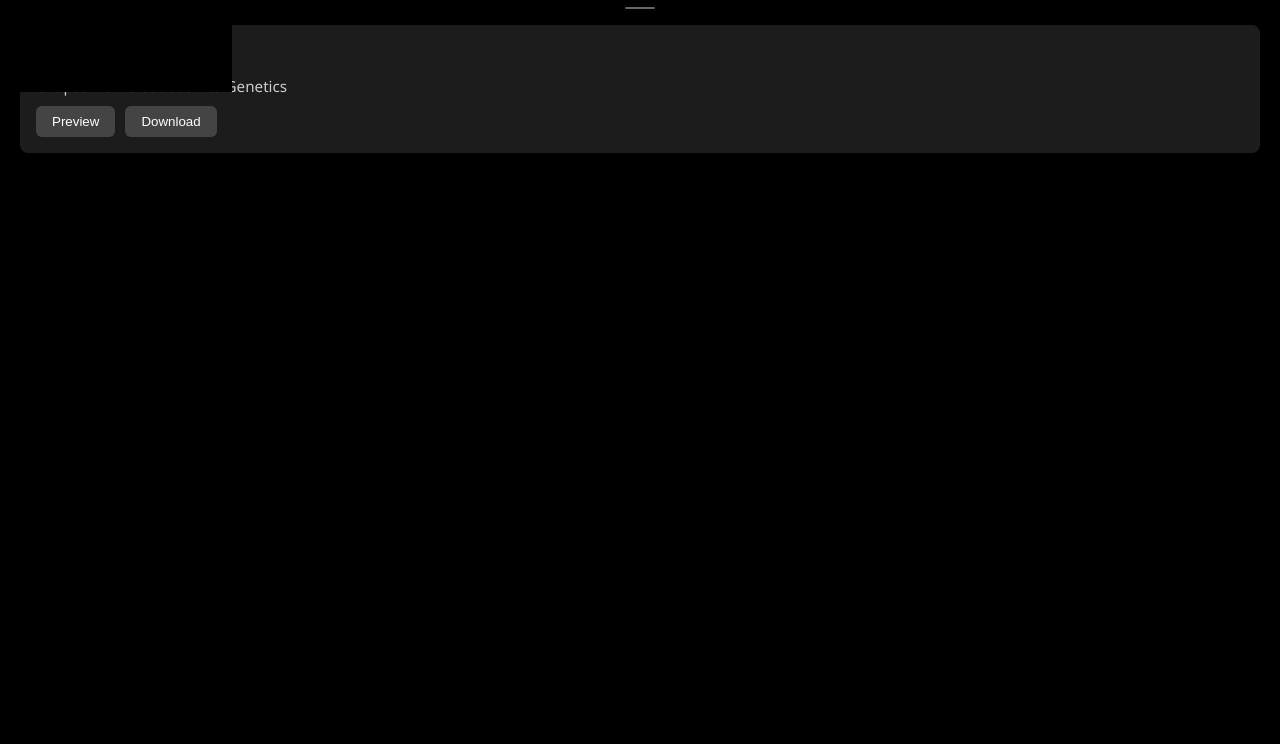
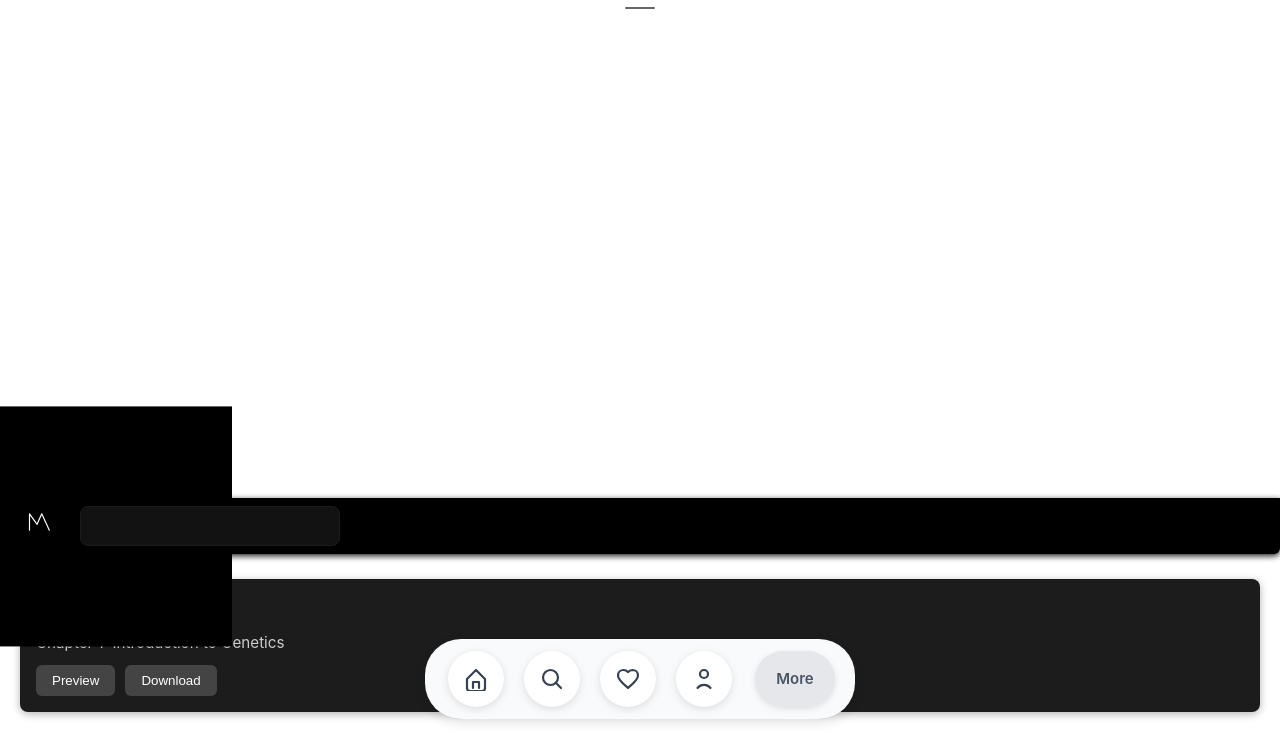
Before and after one commit to imrutunjaya/Fri3, a plain HTML site: page index.html in a window 1280 px wide. Shown: the part 56-800 px from the top of the page. Drawn offline with Linux system fonts and the light colour scheme.

Commit message:
Update index.html

```diff
--- a/index.html
+++ b/index.html
@@ -5,6 +5,7 @@
 <meta name="viewport" content="width=device-width, initial-scale=1" />
 <title>MS Search Interface</title>
 <style>
+
   :root {
     --bg-color: #000000; /* pitch black background */
     --topbar-bg: #000000; /* pitch black topbar */
@@ -282,6 +283,113 @@
 }
 
 
+
+    /* Reset and base */
+    *, *::before, *::after {
+      box-sizing: border-box;
+    }
+    body {
+      margin: 0;
+      font-family: 'Poppins', -apple-system, BlinkMacSystemFont, 'Segoe UI',
+        Roboto, Oxygen, Ubuntu, Cantarell, 'Open Sans', 'Helvetica Neue', sans-serif;
+      background-color: #ffffff;
+      color: #6b7280;
+      font-size: 17px;
+      line-height: 1.5;
+      min-height: 100vh;
+      display: flex;
+      flex-direction: column;
+      justify-content: flex-end;
+    }
+
+    /* Container for bottom nav and adjacent element */
+    .bottom-bar-container {
+      position: fixed;
+      bottom: 25px;
+      left: 50%;
+      transform: translateX(-50%);
+      display: flex;
+      align-items: center;
+      background: #f9fafb;
+      padding: 12px 20px;
+      border-radius: 36px;
+      box-shadow: 0 4px 12px rgb(0 0 0 / 0.1);
+      max-width: 430px;
+      width: 90vw;
+      backdrop-filter: saturate(180%) blur(12px);
+    }
+
+    /* Circular bottom navigation */
+    nav.circular-bottom-nav {
+      display: flex;
+      gap: 20px;
+      flex: 1;
+      justify-content: center;
+    }
+
+    nav.circular-bottom-nav button {
+      all: unset;
+      background: white;
+      width: 56px;
+      height: 56px;
+      border-radius: 50%;
+      display: flex;
+      align-items: center;
+      justify-content: center;
+      box-shadow: 0 2px 8px rgb(0 0 0 / 0.12);
+      cursor: pointer;
+      transition: transform 0.3s cubic-bezier(0.4, 0, 0.2, 1),
+                  box-shadow 0.3s cubic-bezier(0.4, 0, 0.2, 1);
+      color: #374151; /* neutral-700 */
+      font-size: 24px;
+    }
+    nav.circular-bottom-nav button:hover,
+    nav.circular-bottom-nav button:focus {
+      box-shadow: 0 4px 12px rgb(0 0 0 / 0.3);
+      transform: scale(1.05);
+      outline-offset: 4px;
+      outline: 2px solid #2563eb; /* blue-600 */
+      color: #2563eb;
+    }
+
+    /* Placeholder next to nav */
+    .adjacent-element {
+      margin-left: 20px;
+      min-width: 80px;
+      height: 56px;
+      background: #e5e7eb; /* neutral-300 */
+      border-radius: 28px;
+      display: flex;
+      align-items: center;
+      justify-content: center;
+      font-weight: 600;
+      font-size: 15px;
+      color: #4b5563; /* neutral-600 */
+      user-select: none;
+      box-shadow: 0 2px 6px rgb(0 0 0 / 0.1);
+      cursor: default;
+      transition: background-color 0.3s ease;
+    }
+    .adjacent-element:hover {
+      background-color: #d1d5db; /* neutral-400 */
+    }
+
+    /* Icon SVG style */
+    svg {
+      width: 24px;
+      height: 24px;
+      stroke-width: 2.2;
+      stroke-linecap: round;
+      stroke-linejoin: round;
+      stroke: currentColor;
+      fill: none;
+      pointer-events: none;
+      user-select: none;
+    }
+
+
+
+
 #mainContent {
   margin-top: 5px;
   padding: 20px;
@@ -455,6 +563,38 @@
       Profile
     </div>
   </div>
+
+
+    <div class="bottom-bar-container" role="navigation" aria-label="Bottom Navigation">
+    <nav class="circular-bottom-nav">
+      <button aria-label="Home" title="Home">
+        <svg viewBox="0 0 24 24" aria-hidden="true" focusable="false">
+          <path d="M3 12l9-9 9 9v9a3 3 0 0 1-3 3h-12a3 3 0 0 1-3-3z" />
+          <path d="M9 21v-6h6v6" />
+        </svg>
+      </button>
+      <button aria-label="Search" title="Search">
+        <svg viewBox="0 0 24 24" aria-hidden="true" focusable="false">
+          <circle cx="10.5" cy="10.5" r="7.5" />
+          <line x1="21" y1="21" x2="15.8" y2="15.8" />
+        </svg>
+      </button>
+      <button aria-label="Favorites" title="Favorites">
+        <svg viewBox="0 0 24 24" aria-hidden="true" focusable="false">
+          <path d="M12 21l-1.45-1.32C5.4 15.36 2 12.28 2 8.5 2 5.42 4.42 3 7.5 3c1.74 0 3.41 0.81 4.5 2.09A6.492 6.492 0 0 1 16.5 3C19.58 3 22 5.42 22 8.5c0 3.78-3.4 6.86-8.55 11.18L12 21z" />
+        </svg>
+      </button>
+      <button aria-label="Profile" title="Profile">
+        <svg viewBox="0 0 24 24" aria-hidden="true" focusable="false">
+          <circle cx="12" cy="7" r="4" />
+          <path d="M5.5 21a8.38 8.38 0 0 1 13 0" />
+        </svg>
+      </button>
+    </nav>
+    <div class="adjacent-element" aria-label="Additional Actions" title="Additional Actions">
+      More
+    </div>
+    </div>
 
 <script>
   const bigLoader = document.getElementById('bigLoaderOverlay');
```
